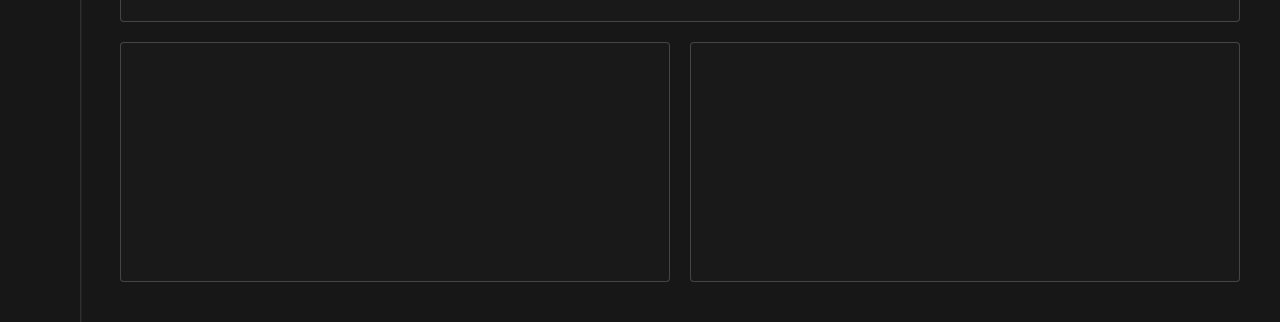
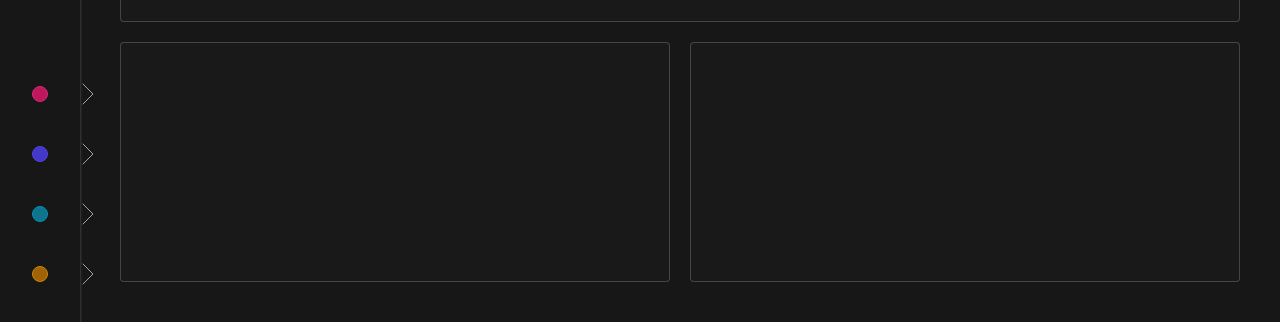
Before and after one commit to Raxuis/sidebar, a React (Vite) app: page / in a window 1280 px wide. Shown: the part 398-720 px from the top of the page. Built offline with nearby package versions, Linux system fonts and the light colour scheme.

Commit message:
feat(Sidebar): :sparkles: Add ProjectLinks in Sidebar

```diff
--- a/src/components/Navigation.tsx
+++ b/src/components/Navigation.tsx
@@ -2,6 +2,7 @@ import { motion, useAnimationControls } from "framer-motion";
 import { useEffect, useState } from "react";
 import NavigationLink from "./NavigationLink";
 import { ChartPieIcon, ChartBarIcon, DocumentCheckIcon, Square2StackIcon, UsersIcon } from "@heroicons/react/24/outline";
+import ProjectLink from "./ProjectLink";
 
 const containerVariants = {
   close: {
@@ -33,6 +34,7 @@ const svgVariants = {
 
 const Navigation = () => {
   const [isOpen, setIsOpen] = useState(false);
+  const [selectedProject, setSelectedProject] = useState<string | null>(null);
 
   const containerControls = useAnimationControls();
   const svgControls = useAnimationControls();
@@ -83,6 +85,20 @@ const Navigation = () => {
           <UsersIcon className="stroke-inherit stroke-[0.75] min-w-8 w-8" />
         </NavigationLink>
       </div>
+      <div className="flex flex-col gap-3">
+        <ProjectLink name="Virtual Reality" setSelectedProject={setSelectedProject}>
+          <div className="min-w-4 mx-2 border-pink-600 border rounded-full aspect-square bg-pink-700" />
+        </ProjectLink>
+        <ProjectLink name="Apple Vision Pro" setSelectedProject={setSelectedProject}>
+          <div className="min-w-4 mx-2 border-indigo-600 border rounded-full aspect-square bg-indigo-700" />
+        </ProjectLink>
+        <ProjectLink name="Porsche" setSelectedProject={setSelectedProject}>
+          <div className="min-w-4 mx-2 border-cyan-600 border rounded-full aspect-square bg-cyan-700" />
+        </ProjectLink>
+        <ProjectLink name="Secret Project" setSelectedProject={setSelectedProject}>
+          <div className="min-w-4 mx-2 border-yellow-600 border rounded-full aspect-square bg-yellow-700" />
+        </ProjectLink>
+      </div>
     </motion.nav>
   )
 }
--- /dev/null
+++ b/src/components/ProjectLink.tsx
@@ -0,0 +1,31 @@
+import { ChevronRightIcon } from "@heroicons/react/24/outline"
+
+interface Props {
+  children: React.ReactNode
+  name: string
+  setSelectedProject: (val: string | null) => void
+}
+
+const ProjectLink = ({ children, name, setSelectedProject }: Props) => {
+  const handleClick = () => {
+    setSelectedProject(name);
+  }
+
+  return (
+    <a href="#" className="flex p-1 rounded cursor-pointer stroke-[0.75] hover:stroke-neutral-100 stroke-neutral-400 text-neutral-400 hover:text-neutral-100 place-items-center gap-3 hover:bg-neutral-700/30 transition-colors duration-100">
+      {children}
+      <div className="flex overflow-clip place-items-center justify-between w-full">
+        <p className="text-inherit truncate whitespace-nowrap tracking-wide">
+          {name}
+        </p>
+        <button className="p-1 rounded-full flex" onClick={() => {
+          setSelectedProject(name);
+        }}>
+          <ChevronRightIcon className="stroke-inherit stroke-[0.75] min-w-8 w-8" />
+        </button>
+      </div>
+    </a>
+  )
+}
+
+export default ProjectLink;
```
